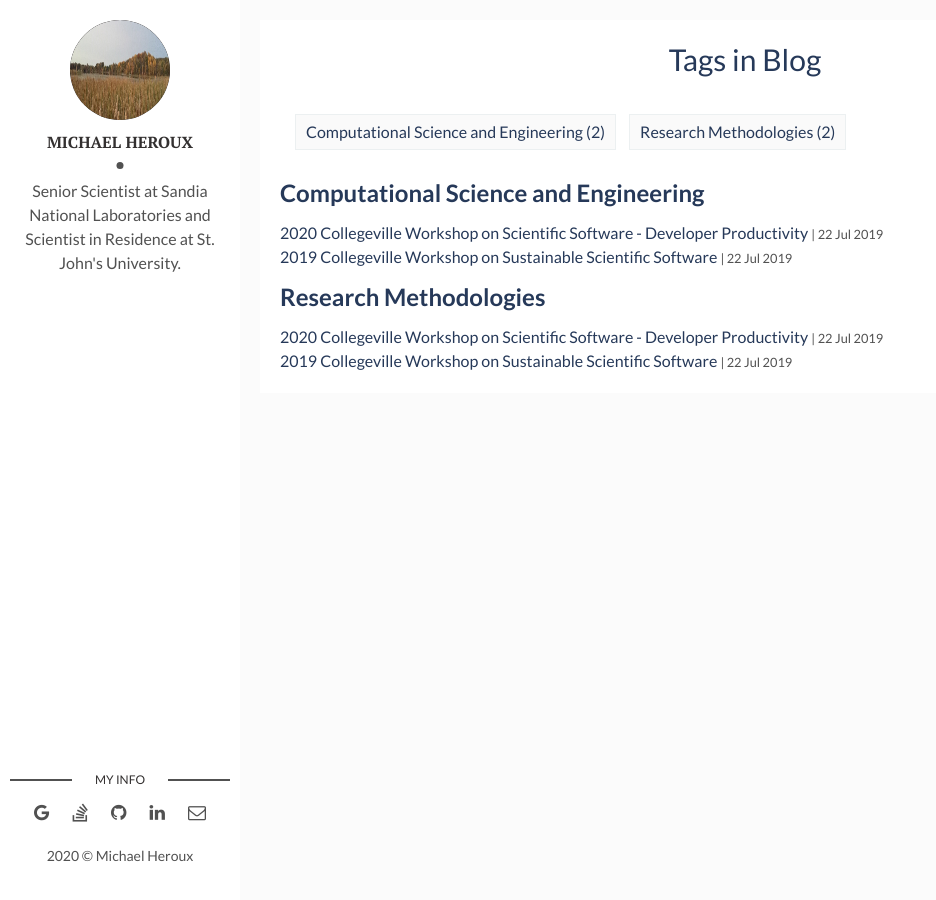
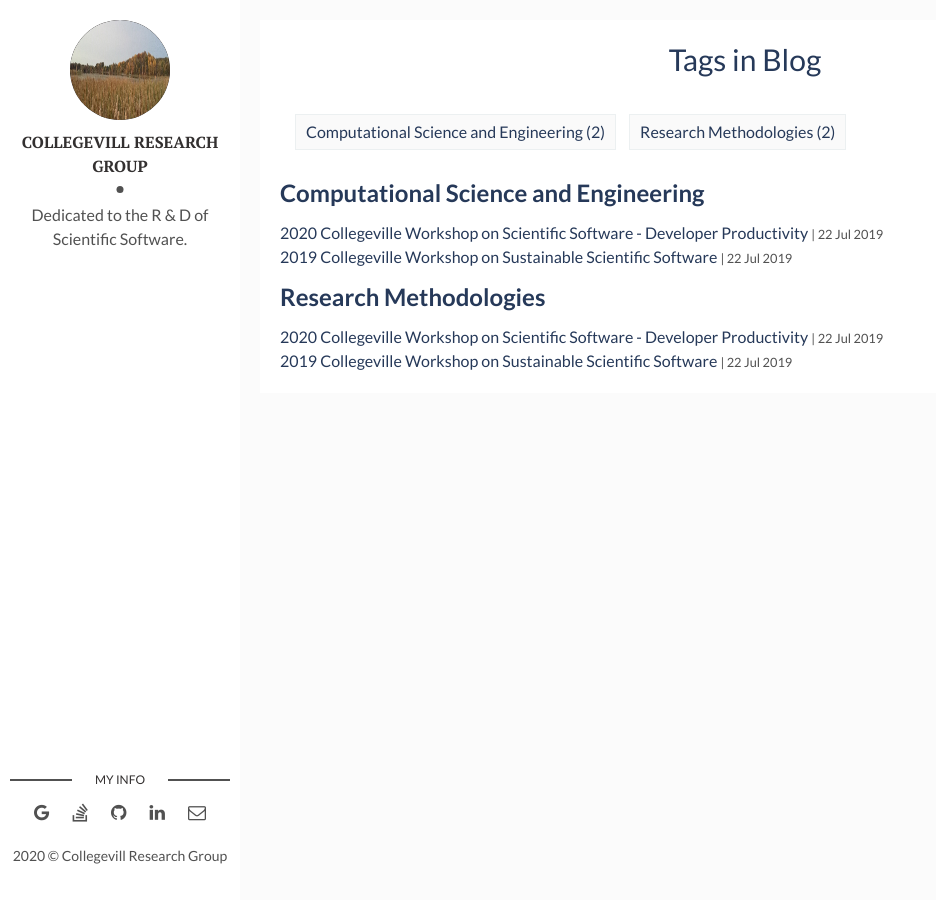
Before and after one commit to Collegeville/Workshops, a Jekyll site: the page built from tags.html, in a window 1280 px wide. Shown: the whole page, without its empty margins (0-936 px from the left). Built offline with Jekyll 4.4.1, drawn with Linux system fonts in a browser that asks for light colours.

Commit message:
Update author info

```diff
--- a/_config.yml
+++ b/_config.yml
@@ -7,9 +7,9 @@ url: "https://collegeville.github.io" # the base hostname & protocol for your si
 site-twitter: #if your site has a twitter account, enter it here
 
 # Author Settings
-author: Michael Heroux # add your name
+author: Collegevill Research Group # add your name
 author-img: KreigleLake.jpg # add your photo
-about-author: Senior Scientist at Sandia National Laboratories and Scientist in Residence at St. John's University. # add description
+about-author: Dedicated to the R & D of Scientific Software. # add description
 
 # Disqus
 discus-identifier: # add your discus identifier
```
